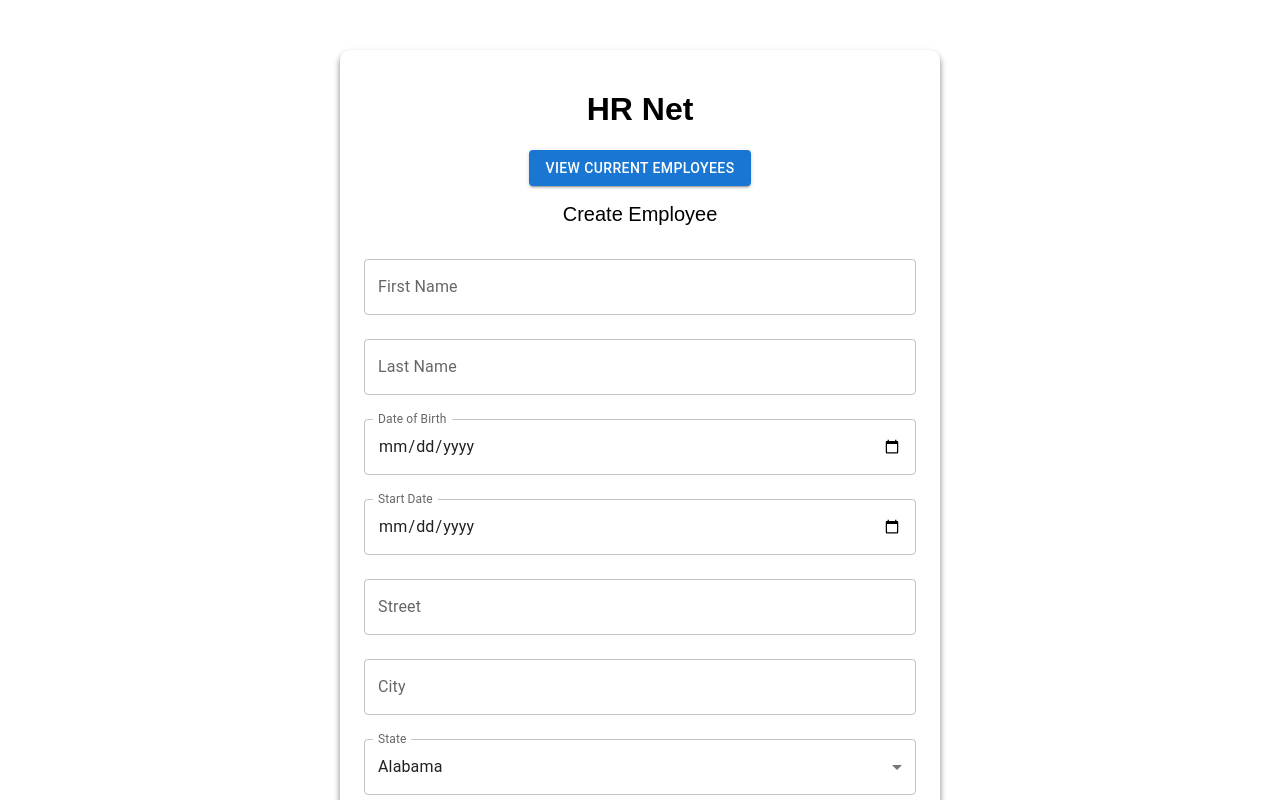
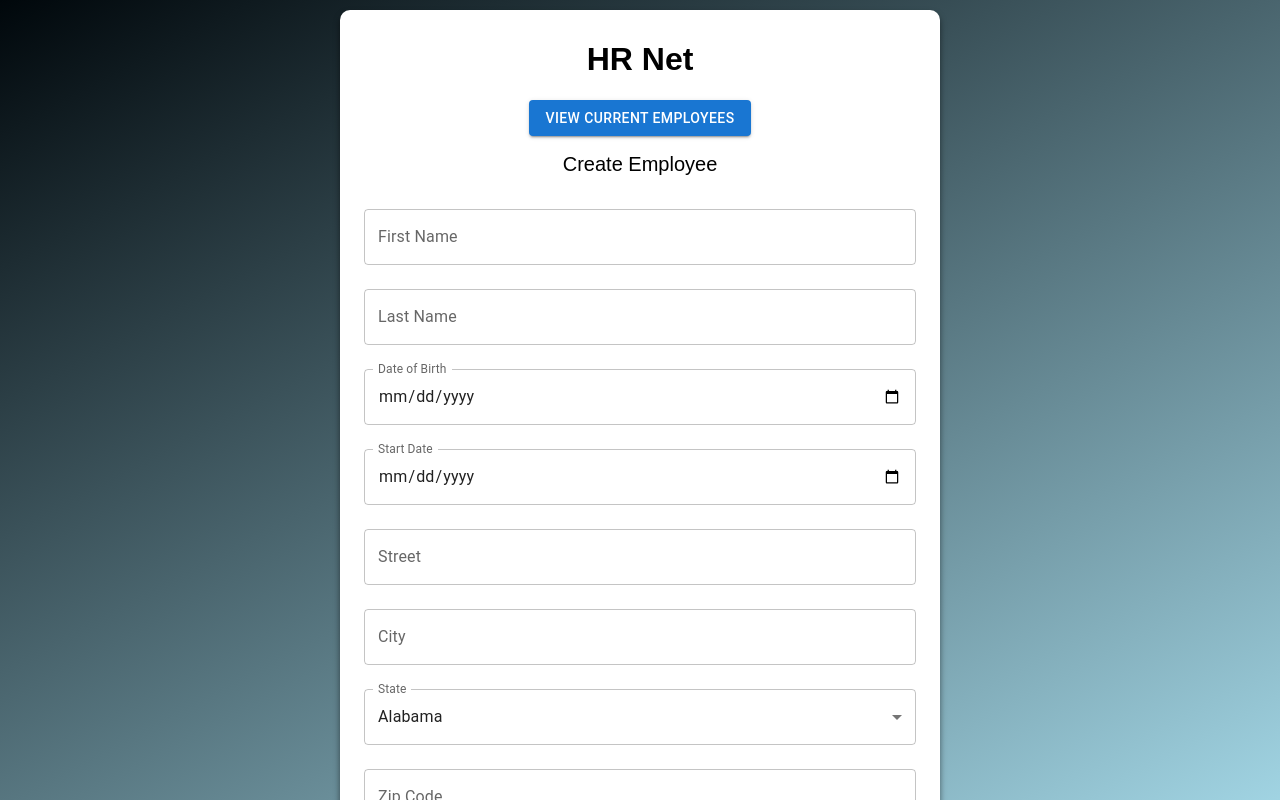
Before and after one commit to todorjr/hrnet, a React app: page / in a window 1280 px wide. Shown: the top 800 px of the page. Built offline with nearby package versions, Linux system fonts and the light colour scheme; the HTML template or start-up script is replaced by a standard one.

Commit message:
code fix

```diff
--- a/package.json
+++ b/package.json
@@ -14,7 +14,7 @@
     "@emotion/styled": "^11.11.0",
     "@mui/icons-material": "^5.15.8",
     "@mui/material": "^5.15.7",
-    "data-render-table": "^1.2.0",
+    "data-render-table": "^1.2.1",
     "react": "^18.2.0",
     "react-dom": "^18.2.0",
     "react-router-dom": "^6.22.0",
--- a/src/components/CreateEmployee.jsx
+++ b/src/components/CreateEmployee.jsx
@@ -84,28 +84,26 @@ function CreateEmployee({addEmployee} ) {
       justifyContent: 'center',
       backgroundSize: 'contain',
       backgroundPosition: 'center',
-      backgroundRepeat: 'no-repeat'
+      backgroundRepeat: 'no-repeat',
+      background: 'linear-gradient(332deg, #09bef24f, #00070b)'
+
     }}>
       <Container
         maxWidth="sm"
-        maxheight="sm"
         sx={{
           display: 'flex',
           flexDirection: 'column',
           alignItems: 'center',
-          backgroundColor: 'rgba(255, 255, 255, 0.2)',
+          backgroundColor: '#fff',
           backdropFilter: 'blur(10px)',
           boxShadow: '0 4px 6px rgba(0, 0, 0, 0.5)',
           borderRadius: '10px',
-          padding: '20px',
-          marginTop: '50px',
+          margin: '10px',
+          padding: '10px'
         }}>
         <h1 className="mainTitle">HR Net</h1>
         <Button variant="contained" color="primary" display="block" onClick={viewEmployees}>View Current Employees</Button>
-        <h2 className="subTitle"
-        >
-          Create Employee
-        </h2>
+        <h2 className="subTitle">Create Employee</h2>
         <form noValidate autoComplete="off" onSubmit={handleSubmit}>
           <TextField fullWidth label="First Name" margin="normal" name="firstName" value={employee.firstName} onChange={handleInputChange} />
           <TextField fullWidth label="Last Name" margin="normal" name="lastName" value={employee.lastName} onChange={handleInputChange} />
@@ -153,4 +151,5 @@ function CreateEmployee({addEmployee} ) {
     </Box>
   )
 }
-export default CreateEmployee
+
+export default CreateEmployee;
```
Also changed, not shown: 1 other file (tests, documents, lock files or other folders). Lines whose indentation alone changed are shown as unchanged.
